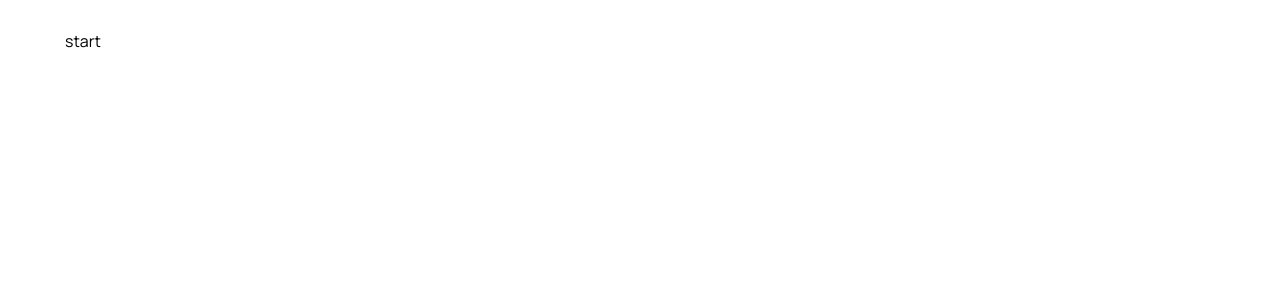
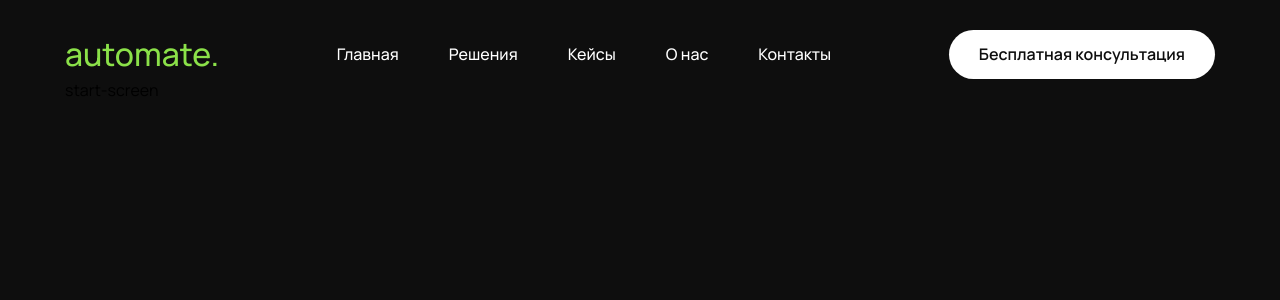
Before and after one commit to nezqt3/Automate, a React (Create React App) app: page / in a window 1280 px wide. Shown: the top 300 px of the page. Built offline with nearby package versions, Linux system fonts and the light colour scheme.

Commit message:
create header

```diff
--- a/src/App.js
+++ b/src/App.js
@@ -1,9 +1,11 @@
 import StartScreen from "./components/StartScreen";
 import "../src/styles/main.scss";
+import Header from "./components/Header";
 
 function App() {
   return (
     <div className="container">
+      <Header />
       <StartScreen />
     </div>
   );
--- a/src/components/Header.jsx
+++ b/src/components/Header.jsx
@@ -0,0 +1,17 @@
+export default function Header() {
+  return (
+    <div className="header">
+      <p className="header-logo">automate.</p>
+
+      <nav className="header-navigation">
+        <p className="header-navigation-text">Главная</p>
+        <p className="header-navigation-text">Решения</p>
+        <p className="header-navigation-text">Кейсы</p>
+        <p className="header-navigation-text">О нас</p>
+        <p className="header-navigation-text">Контакты</p>
+      </nav>
+
+      <button className="header-button">Бесплатная консультация</button>
+    </div>
+  );
+}
--- a/src/components/StartScreen.jsx
+++ b/src/components/StartScreen.jsx
@@ -1,3 +1,3 @@
 export default function StartScreen() {
-  return <div>start</div>;
+  return <div>start-screen</div>;
 }
--- /dev/null
+++ b/src/styles/_variables.scss
@@ -0,0 +1,5 @@
+$white-color: rgba(255, 255, 255, 1);
+$light-white-color: rgba(255, 255, 255, 0.6);
+$light-green: rgba(139, 225, 73, 1);
+$black-color: rgba(14, 14, 14, 1);
+$gray-color: rgba(58, 58, 58, 1);
--- /dev/null
+++ b/src/styles/header.scss
@@ -0,0 +1,58 @@
+@import "../styles/_variables.scss";
+
+.header {
+  display: flex;
+  flex-direction: row;
+  justify-content: space-between;
+  align-items: center;
+
+  &-logo {
+    color: $light-green;
+    font-weight: 500;
+    font-style: Medium;
+    font-size: 32px;
+    line-height: 120%;
+    letter-spacing: -2%;
+    text-transform: lowercase;
+  }
+
+  &-navigation {
+    display: flex;
+    flex-direction: row;
+    gap: 50px;
+
+    &-text {
+      font-weight: 500;
+      font-style: Medium;
+      font-size: 16px;
+      line-height: 120%;
+      letter-spacing: -2%;
+      cursor: pointer;
+      color: $white-color;
+    }
+
+    &-text:hover {
+      color: $light-green;
+    }
+  }
+
+  &-button {
+    font-weight: 600;
+    font-size: 16px;
+    line-height: 120%;
+    letter-spacing: -2%;
+    opacity: 1;
+    border-radius: 30px;
+    padding: 15px 30px;
+    background-color: $white-color;
+    color: $black-color;
+    outline: none;
+    border: none;
+    cursor: pointer;
+  }
+
+  &-button:hover {
+    background-color: $light-green;
+    color: $white-color;
+  }
+}
--- a/src/styles/main.scss
+++ b/src/styles/main.scss
@@ -1,3 +1,5 @@
+@import "../styles/_variables";
+
 * {
   margin: 0;
   padding: 0;
@@ -9,12 +11,9 @@
   padding: 30px 65px;
 }
 
-:root {
-  --white-color: "#FFFFFF";
-  --light-white-color: rgba(255, 255, 255, 0.6);
-  --light-green: rgba(139, 225, 73, 1);
-  --black-color: rgba(14, 14, 14, 1);
-  --gray-color: rgba(58, 58, 58, 1);
+body {
+  background-color: $black-color;
 }
 
 @import url("../styles/start-screen.scss");
+@import url("../styles/header.scss");
```
